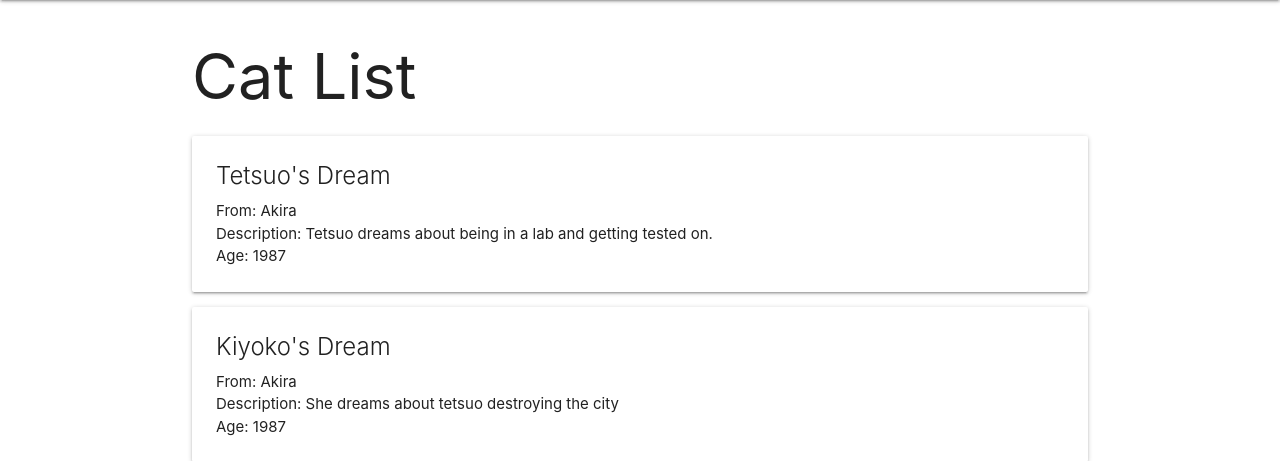
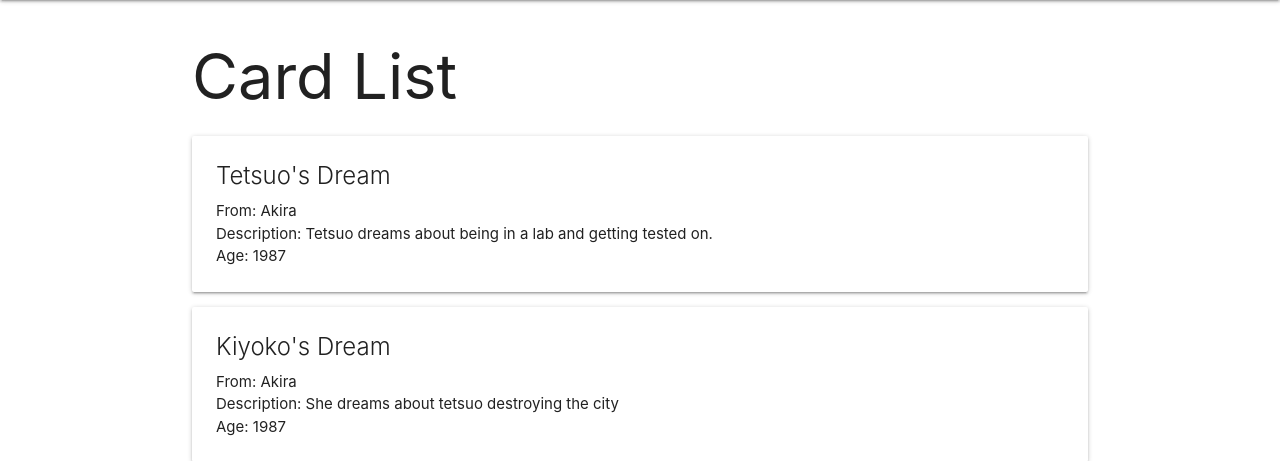
Before and after one commit to ardalanmemar93/card-collector, a Django app: page /cards/ in a window 1280 px wide. Shown: the part 64-525 px from the top of the page. Run offline with Django 4.2, Linux system fonts and the light colour scheme.

Commit message:
fixed a typo

```diff
--- a/main_app/templates/cards/index.html
+++ b/main_app/templates/cards/index.html
@@ -1,7 +1,7 @@
 {% extends 'base.html' %}
 {% block content %}
 
-<h1>Cat List</h1>
+<h1>Card List</h1>
 
 {% for card in cards %}
   <div class="card">
```
